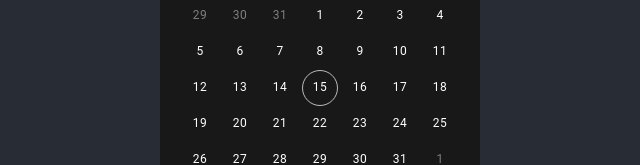
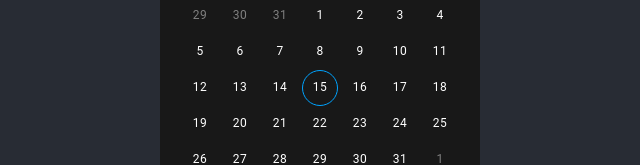
Before and after one commit to Chongfong/Aha-Frontend-Exam, a React (Create React App) app: page / in a window 1280 px wide. Both pictures are taken after a click on the element "Select Date". Shown: the part 369-534 px from the top of the page, without its empty margins (320-960 px from the left). Built offline with nearby package versions, Linux system fonts and the light colour scheme.

Commit message:
fix(css): color of today

```diff
--- a/src/DatePicker.tsx
+++ b/src/DatePicker.tsx
@@ -190,7 +190,7 @@ export default function DatePicker() {
               fontSize: '32px',
               lineHeight: '44px',
             },
-            '.MuiPickersDay-today': {
+            '.MuiDateCalendar-root .MuiPickersDay-today': {
               border: '1px solid #00A3FF',
             },
             '.Mui-selected': {
```
